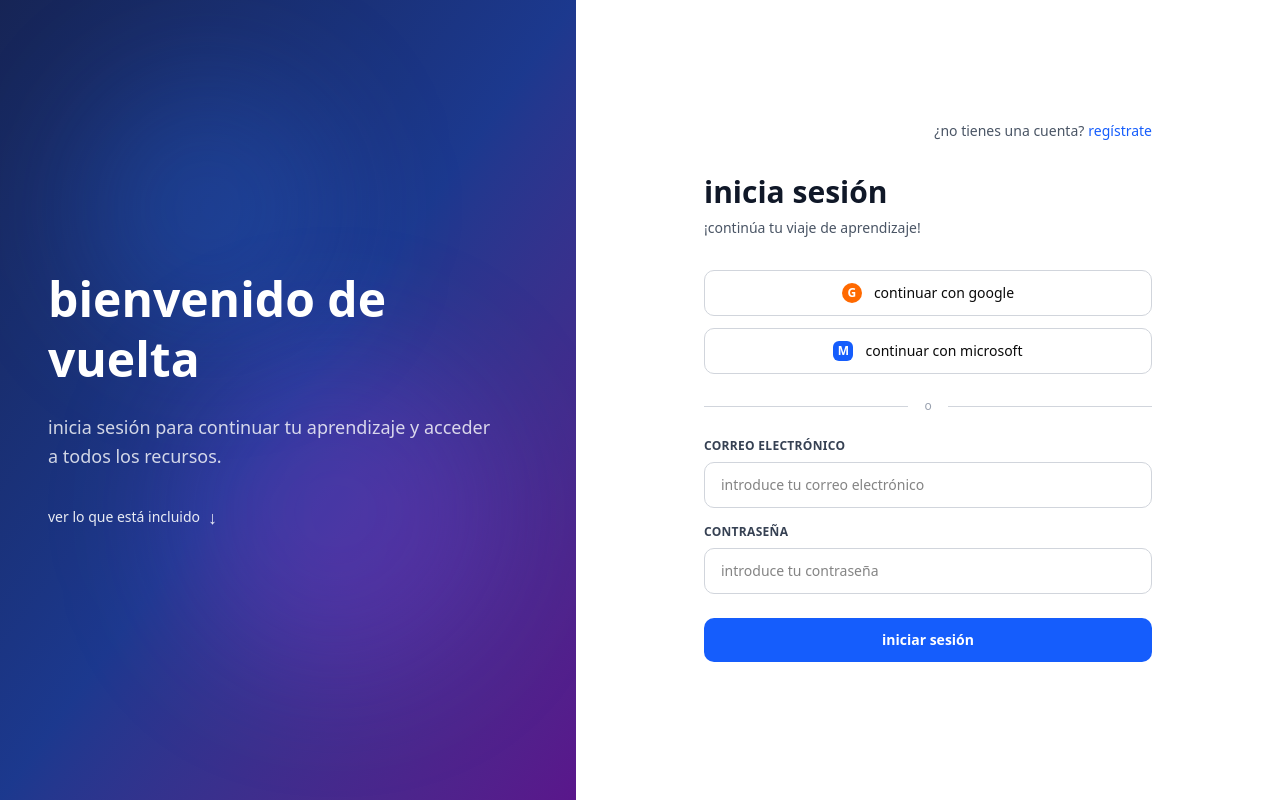
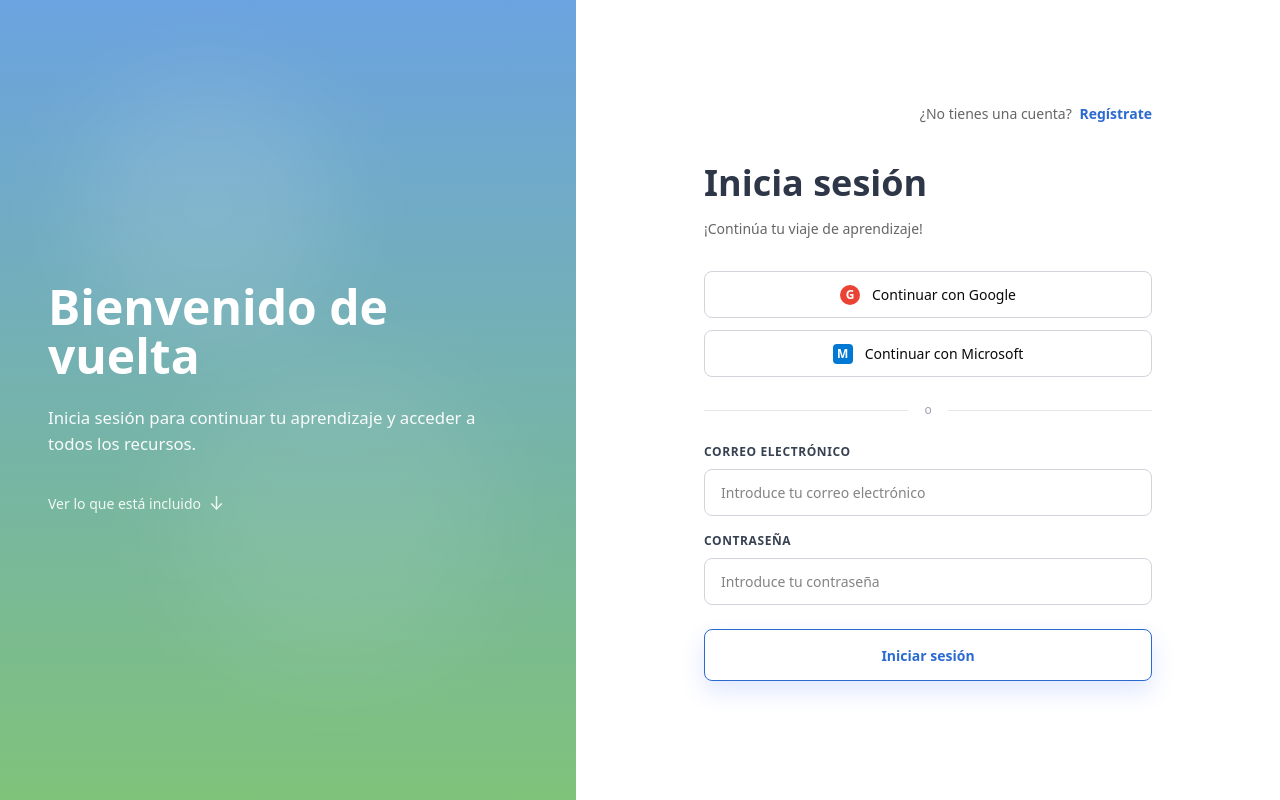
Before and after one commit to Diego3520/Plataforma-educativa, a React (Vite) app in the folder Frontend/frontend/: page /login in a window 1280 px wide. Built offline with nearby package versions, Linux system fonts and the light colour scheme.

Commit message:
Modificacion Login

```diff
--- a/Frontend/frontend/src/components/LoginPage.tsx
+++ b/Frontend/frontend/src/components/LoginPage.tsx
@@ -71,114 +71,353 @@ const LoginPage: React.FC<LoginPageProps> = ({ onSuccess, onSwitchToRegister })
         window.location.href = `${import.meta.env.VITE_API_URL || 'https://plataforma-educativa-production-12c8.up.railway.app'}/auth/microsoft`;
     };
 
+    // Estilos en línea para mantener todo en un archivo
+    const styles = {
+        container: {
+            minHeight: '100vh',
+            display: 'flex',
+            fontFamily: 'system-ui, -apple-system, sans-serif',
+        },
+        leftPanel: {
+            flex: '0 0 45%',
+            background: 'linear-gradient(180deg, #6ba3e0 0%, #7fc27a 100%)',
+            padding: '3rem',
+            display: 'flex',
+            flexDirection: 'column' as const,
+            justifyContent: 'center',
+            position: 'relative' as const,
+            overflow: 'hidden',
+        },
+        backgroundEffect1: {
+            position: 'absolute' as const,
+            top: '5rem',
+            left: '5rem',
+            width: '16rem',
+            height: '16rem',
+            background: 'rgba(255, 255, 255, 0.12)',
+            borderRadius: '50%',
+            filter: 'blur(3rem)',
+        },
+        backgroundEffect2: {
+            position: 'absolute' as const,
+            bottom: '8rem',
+            right: '5rem',
+            width: '20rem',
+            height: '20rem',
+            background: 'rgba(255, 255, 255, 0.08)',
+            borderRadius: '50%',
+            filter: 'blur(3rem)',
+        },
+        leftContent: {
+            position: 'relative' as const,
+            zIndex: 10,
+            maxWidth: '28rem',
+        },
+        title: {
+            color: '#fff',
+            fontSize: '3rem',
+            fontWeight: 900,
+            marginBottom: '1.5rem',
+            lineHeight: 1.02,
+        },
+        subtitle: {
+            color: 'rgba(255, 255, 255, 0.95)',
+            fontSize: '1.05rem',
+            lineHeight: 1.6,
+            marginBottom: '2rem',
+        },
+        link: {
+            color: 'rgba(255, 255, 255, 0.9)',
+            fontSize: '0.875rem',
+            display: 'inline-flex',
+            alignItems: 'center',
+            gap: '0.5rem',
+            textDecoration: 'none',
+        },
+        rightPanel: {
+            flex: 1,
+            background: '#fff',
+            padding: '3rem',
+            display: 'flex',
+            flexDirection: 'column' as const,
+            justifyContent: 'center',
+        },
+        rightContent: {
+            maxWidth: '28rem',
+            margin: '0 auto',
+            width: '100%',
+        },
+        switchText: {
+            textAlign: 'right' as const,
+            marginBottom: '2rem',
+            color: '#666',
+            fontSize: '0.875rem',
+        },
+        switchButton: {
+            background: 'none',
+            border: 'none',
+            color: '#2b6bd1',
+            fontWeight: 600,
+            cursor: 'pointer',
+            fontSize: '0.875rem',
+            marginLeft: '0.25rem',
+        },
+        formTitle: {
+            fontSize: '2.25rem',
+            fontWeight: 900,
+            color: '#2d3748',
+            marginBottom: '0.5rem',
+        },
+        formSubtitle: {
+            color: '#666',
+            fontSize: '0.875rem',
+            marginBottom: '2rem',
+        },
+        errorMessage: {
+            color: '#dc2626',
+            background: '#fef2f2',
+            border: '1px solid #fecaca',
+            padding: '0.75rem',
+            borderRadius: '0.5rem',
+            marginBottom: '1.25rem',
+            fontSize: '0.875rem',
+        },
+        successMessage: {
+            color: '#059669',
+            background: '#f0fdf4',
+            border: '1px solid #bbf7d0',
+            padding: '0.75rem',
+            borderRadius: '0.5rem',
+            marginBottom: '1.25rem',
+            fontSize: '0.875rem',
+        },
+        socialButton: {
+            width: '100%',
+            padding: '0.75rem',
+            background: '#fff',
+            border: '1px solid #d1d5db',
+            borderRadius: '0.5rem',
+            fontSize: '0.875rem',
+            fontWeight: 500,
+            cursor: 'pointer',
+            marginBottom: '0.75rem',
+            display: 'flex',
+            alignItems: 'center',
+            justifyContent: 'center',
+            gap: '0.75rem',
+            transition: 'all 0.2s ease',
+        },
+        googleIcon: {
+            width: '1.25rem',
+            height: '1.25rem',
+            background: '#ea4335',
+            borderRadius: '50%',
+            display: 'flex',
+            alignItems: 'center',
+            justifyContent: 'center',
+            color: '#fff',
+            fontSize: '0.75rem',
+            fontWeight: 'bold',
+        },
+        microsoftIcon: {
+            width: '1.25rem',
+            height: '1.25rem',
+            background: '#0078d4',
+            borderRadius: '0.25rem',
+            display: 'flex',
+            alignItems: 'center',
+            justifyContent: 'center',
+            color: '#fff',
+            fontSize: '0.75rem',
+            fontWeight: 'bold',
+        },
+        separator: {
+            display: 'flex',
+            alignItems: 'center',
+            margin: '1.5rem 0',
+            color: '#9ca3af',
+            fontSize: '0.75rem',
+        },
+        separatorLine: {
+            flex: 1,
+            height: '1px',
+            background: '#e5e7eb',
+        },
+        separatorText: {
+            padding: '0 1rem',
+        },
+        inputContainer: {
+            marginBottom: '1rem',
+        },
+        label: {
+            display: 'block',
+            color: '#374151',
+            fontSize: '0.75rem',
+            fontWeight: 600,
+            textTransform: 'uppercase' as const,
+            letterSpacing: '0.05em',
+            marginBottom: '0.5rem',
+        },
+        input: {
+            width: '100%',
+            padding: '0.75rem 1rem',
+            border: '1px solid #d1d5db',
+            borderRadius: '0.5rem',
+            fontSize: '0.875rem',
+            outline: 'none',
+            transition: 'all 0.2s ease',
+        },
+        primaryButton: {
+            width: '100%',
+            padding: '0.9rem',
+            background: '#fff',
+            color: '#2b6bd1',
+            border: '1px solid',
+            borderRadius: '0.5rem',
+            fontSize: '0.875rem',
+            fontWeight: 700,
+            cursor: 'pointer',
+            marginBottom: '1rem',
+            boxShadow: '0 10px 24px rgba(27, 84, 255, 0.14)',
+            transition: 'all 0.2s ease',
+        },
+    };
+
     return (
-        <div className="flex min-h-screen font-sans">
-            {/* Panel izquierdo oscuro */}
-            <div className="flex-[0_0_45%] bg-gradient-to-br from-blue-950 via-blue-900 to-purple-900 p-12 flex flex-col justify-center relative overflow-hidden">
-                {/* Efectos de fondo */}
-                <div className="absolute top-20 left-20 w-64 h-64 bg-blue-500/20 rounded-full blur-3xl"></div>
-                <div className="absolute bottom-32 right-20 w-80 h-80 bg-purple-500/20 rounded-full blur-3xl"></div>
+        <div style={styles.container}>
+            {/* Panel izquierdo */}
+            <div style={styles.leftPanel}>
+                <div style={styles.backgroundEffect1}></div>
+                <div style={styles.backgroundEffect2}></div>
 
-                <div className="relative z-10 max-w-md">
-                    <h1 className="text-white text-5xl font-bold mb-6 leading-tight">
-                        bienvenido de vuelta
+                <div style={styles.leftContent}>
+                    <h1 style={styles.title}>
+                        Bienvenido de vuelta
                     </h1>
-                    <p className="text-white/80 text-lg leading-relaxed mb-8">
-                        inicia sesión para continuar tu aprendizaje y acceder a todos los recursos.
+                    <p style={styles.subtitle}>
+                        Inicia sesión para continuar tu aprendizaje y acceder a todos los recursos.
                     </p>
-                    <a href="#" className="text-white/90 text-sm inline-flex items-center gap-2 hover:text-white transition-colors">
-                        ver lo que está incluido
-                        <span className="text-lg">↓</span>
+                    <a href="#" style={styles.link}>
+                        Ver lo que está incluido
+                        <span style={{ fontSize: '1.125rem' }}>↓</span>
                     </a>
                 </div>
             </div>
 
-            {/* Panel derecho claro */}
-            <div className="flex-1 bg-white p-12 flex flex-col justify-center">
-                <div className="max-w-md mx-auto w-full">
-                    <div className="text-right mb-8">
-                        <span className="text-gray-600 text-sm">
-                            ¿no tienes una cuenta?
-                        </span>
+            {/* Panel derecho */}
+            <div style={styles.rightPanel}>
+                <div style={styles.rightContent}>
+                    <div style={styles.switchText}>
+                        <span>¿No tienes una cuenta? </span>
                         <button
                             onClick={onSwitchToRegister}
-                            className="bg-none border-none text-blue-600 font-medium cursor-pointer text-sm ml-1 hover:underline"
+                            style={styles.switchButton}
                         >
-                            regístrate
+                            Regístrate
                         </button>
                     </div>
 
-                    <h2 className="text-3xl font-bold text-gray-900 mb-2">
-                        inicia sesión
+                    <h2 style={styles.formTitle}>
+                        Inicia sesión
                     </h2>
-                    <p className="text-gray-600 mb-8 text-sm">
-                        ¡continúa tu viaje de aprendizaje!
+                    <p style={styles.formSubtitle}>
+                        ¡Continúa tu viaje de aprendizaje!
                     </p>
 
                     {error && (
-                        <div className="text-red-700 bg-red-50 border border-red-200 p-3 rounded-lg mb-5 text-sm">
+                        <div style={styles.errorMessage}>
                             {error}
                         </div>
                     )}
 
                     {success && (
-                        <div className="text-green-700 bg-green-50 border border-green-200 p-3 rounded-lg mb-5 text-sm">
-                            ¡inicio de sesión exitoso! redirigiendo...
+                        <div style={styles.successMessage}>
+                            ¡Inicio de sesión exitoso! Redirigiendo...
                         </div>
                     )}
 
                     {/* Botones de redes sociales */}
-                    <div className="mb-6">
+                    <div style={{ marginBottom: '1.5rem' }}>
                         <button
                             type="button"
                             onClick={handleGoogleLogin}
-                            className="w-full py-3 bg-white border border-gray-300 rounded-lg text-sm font-medium cursor-pointer mb-3 flex items-center justify-center gap-3 transition-all hover:bg-gray-50 hover:border-gray-400"
+                            style={styles.socialButton}
+                            onMouseOver={(e) => {
+                                e.currentTarget.style.background = '#f9fafb';
+                                e.currentTarget.style.borderColor = '#9ca3af';
+                            }}
+                            onMouseOut={(e) => {
+                                e.currentTarget.style.background = '#fff';
+                                e.currentTarget.style.borderColor = '#d1d5db';
+                            }}
                         >
-                            <div className="w-5 h-5 bg-orange-500 rounded-full flex items-center justify-center text-white text-xs font-bold">
+                            <div style={styles.googleIcon}>
                                 G
                             </div>
-                            continuar con google
+                            Continuar con Google
                         </button>
 
                         <button
                             type="button"
                             onClick={handleMicrosoftLogin}
-                            className="w-full py-3 bg-white border border-gray-300 rounded-lg text-sm font-medium cursor-pointer flex items-center justify-center gap-3 transition-all hover:bg-gray-50 hover:border-gray-400"
+                            style={styles.socialButton}
+                            onMouseOver={(e) => {
+                                e.currentTarget.style.background = '#f9fafb';
+                                e.currentTarget.style.borderColor = '#9ca3af';
+                            }}
+                            onMouseOut={(e) => {
+                                e.currentTarget.style.background = '#fff';
+                                e.currentTarget.style.borderColor = '#d1d5db';
+                            }}
                         >
-                            <div className="w-5 h-5 bg-blue-600 rounded-sm flex items-center justify-center text-white text-xs font-bold">
+                            <div style={styles.microsoftIcon}>
                                 M
                             </div>
-                            continuar con microsoft
+                            Continuar con Microsoft
                         </button>
                     </div>
 
                     {/* Separador */}
-                    <div className="flex items-center my-6 text-gray-400 text-xs">
-                        <div className="flex-1 h-px bg-gray-300"></div>
-                        <span className="px-4">o</span>
-                        <div className="flex-1 h-px bg-gray-300"></div>
+                    <div style={styles.separator}>
+                        <div style={styles.separatorLine}></div>
+                        <span style={styles.separatorText}>o</span>
+                        <div style={styles.separatorLine}></div>
                     </div>
 
                     {/* Formulario de login */}
-                    <form onSubmit={handleSubmit} className={success ? 'opacity-60' : 'opacity-100'}>
-                        <div className="mb-4">
-                            <label className="block text-gray-700 text-xs font-semibold mb-2 uppercase tracking-wide">
-                                correo electrónico
+                    <form onSubmit={handleSubmit} style={{ opacity: success ? 0.6 : 1 }}>
+                        <div style={styles.inputContainer}>
+                            <label style={styles.label}>
+                                Correo Electrónico
                             </label>
                             <input
                                 type="email"
                                 name="correo"
                                 value={formData.correo}
                                 onChange={handleInputChange}
-                                placeholder="introduce tu correo electrónico"
+                                placeholder="Introduce tu correo electrónico"
                                 required
                                 disabled={loading || success}
-                                className="w-full px-4 py-3 border border-gray-300 rounded-lg text-sm outline-none transition-all focus:border-blue-500 focus:ring-2 focus:ring-blue-100 disabled:bg-gray-100 disabled:cursor-not-allowed"
+                                style={{
+                                    ...styles.input,
+                                    background: (loading || success) ? '#f9fafb' : '#fff',
+                                    cursor: (loading || success) ? 'not-allowed' : 'text',
+                                }}
+                                onFocus={(e) => {
+                                    if (!loading && !success) {
+                                        e.target.style.borderColor = '#2b6bd1';
+                                        e.target.style.boxShadow = '0 0 0 3px rgba(43, 107, 209, 0.1)';
+                                    }
+                                }}
+                                onBlur={(e) => {
+                                    e.target.style.borderColor = '#d1d5db';
+                                    e.target.style.boxShadow = 'none';
+                                }}
                             />
                         </div>
 
-                        <div className="mb-6">
-                            <label className="block text-gray-700 text-xs font-semibold mb-2 uppercase tracking-wide">
+                        <div style={{ marginBottom: '1.5rem' }}>
+                            <label style={styles.label}>
                                 contraseña
                             </label>
                             <input
@@ -186,19 +425,49 @@ const LoginPage: React.FC<LoginPageProps> = ({ onSuccess, onSwitchToRegister })
                                 name="password"
                                 value={formData.password}
                                 onChange={handleInputChange}
-                                placeholder="introduce tu contraseña"
+                                placeholder="Introduce tu contraseña"
                                 required
                                 disabled={loading || success}
-                                className="w-full px-4 py-3 border border-gray-300 rounded-lg text-sm outline-none transition-all focus:border-blue-500 focus:ring-2 focus:ring-blue-100 disabled:bg-gray-100 disabled:cursor-not-allowed"
+                                style={{
+                                    ...styles.input,
+                                    background: (loading || success) ? '#f9fafb' : '#fff',
+                                    cursor: (loading || success) ? 'not-allowed' : 'text',
+                                }}
+                                onFocus={(e) => {
+                                    if (!loading && !success) {
+                                        e.target.style.borderColor = '#2b6bd1';
+                                        e.target.style.boxShadow = '0 0 0 3px rgba(43, 107, 209, 0.1)';
+                                    }
+                                }}
+                                onBlur={(e) => {
+                                    e.target.style.borderColor = '#d1d5db';
+                                    e.target.style.boxShadow = 'none';
+                                }}
                             />
                         </div>
 
                         <button
                             type="submit"
                             disabled={loading || success}
-                            className="w-full py-3 bg-blue-600 text-white border-none rounded-lg text-sm font-semibold cursor-pointer mb-5 transition-all hover:bg-blue-700 disabled:bg-gray-400 disabled:cursor-not-allowed"
+                            style={{
+                                ...styles.primaryButton,
+                                opacity: (loading || success) ? 0.6 : 1,
+                                cursor: (loading || success) ? 'not-allowed' : 'pointer',
+                            }}
+                            onMouseOver={(e) => {
+                                if (!loading && !success) {
+                                    e.currentTarget.style.filter = 'brightness(0.98)';
+                                    e.currentTarget.style.transform = 'translateY(-1px)';
+                                }
+                            }}
+                            onMouseOut={(e) => {
+                                if (!loading && !success) {
+                                    e.currentTarget.style.filter = 'none';
+                                    e.currentTarget.style.transform = 'none';
+                                }
+                            }}
                         >
-                            {loading ? "iniciando sesión..." : success ? "redirigiendo..." : "iniciar sesión"}
+                            {loading ? "Iniciando sesión..." : success ? "Redirigiendo..." : "Iniciar sesión"}
                         </button>
                     </form>
                 </div>
```
